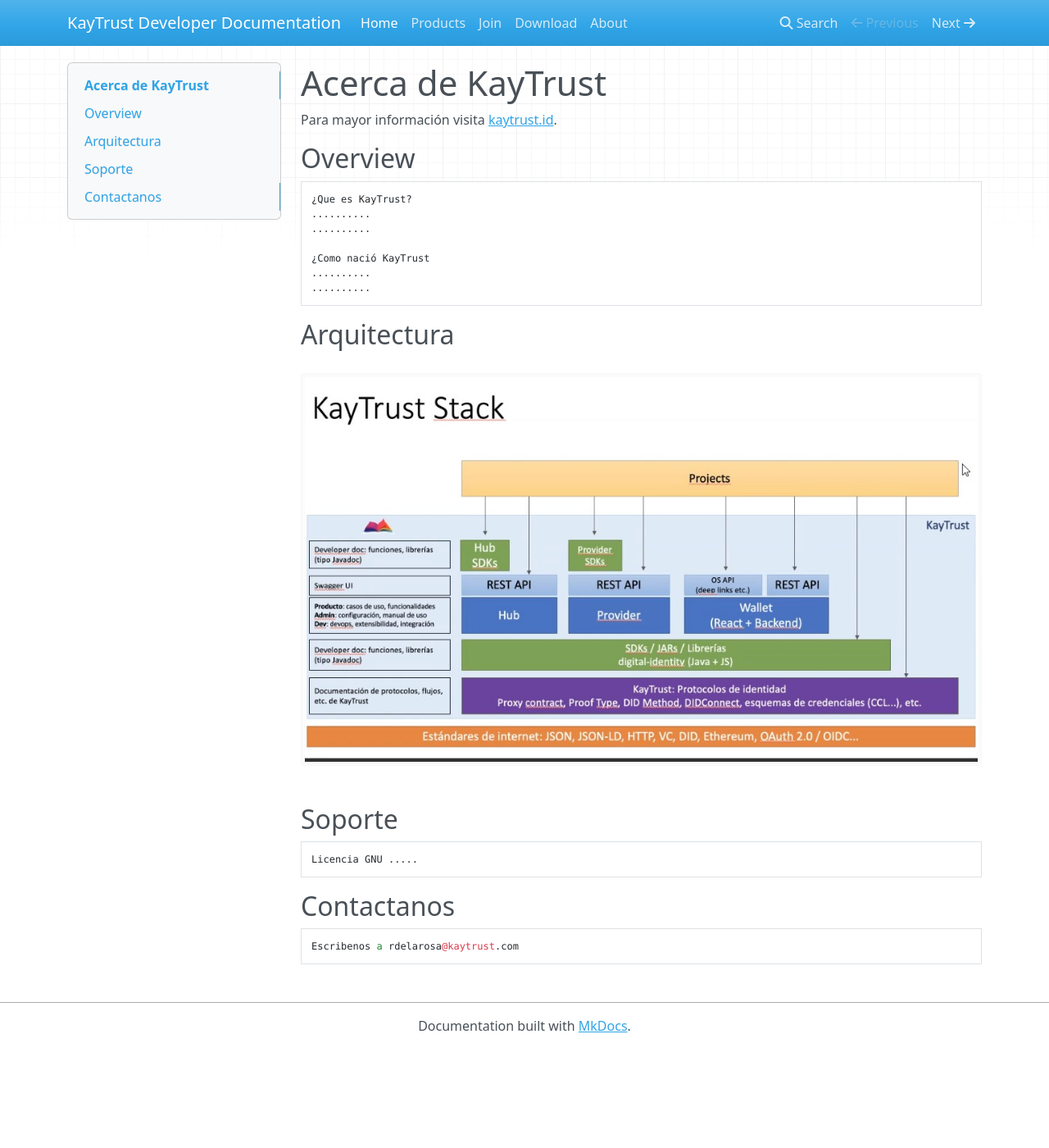
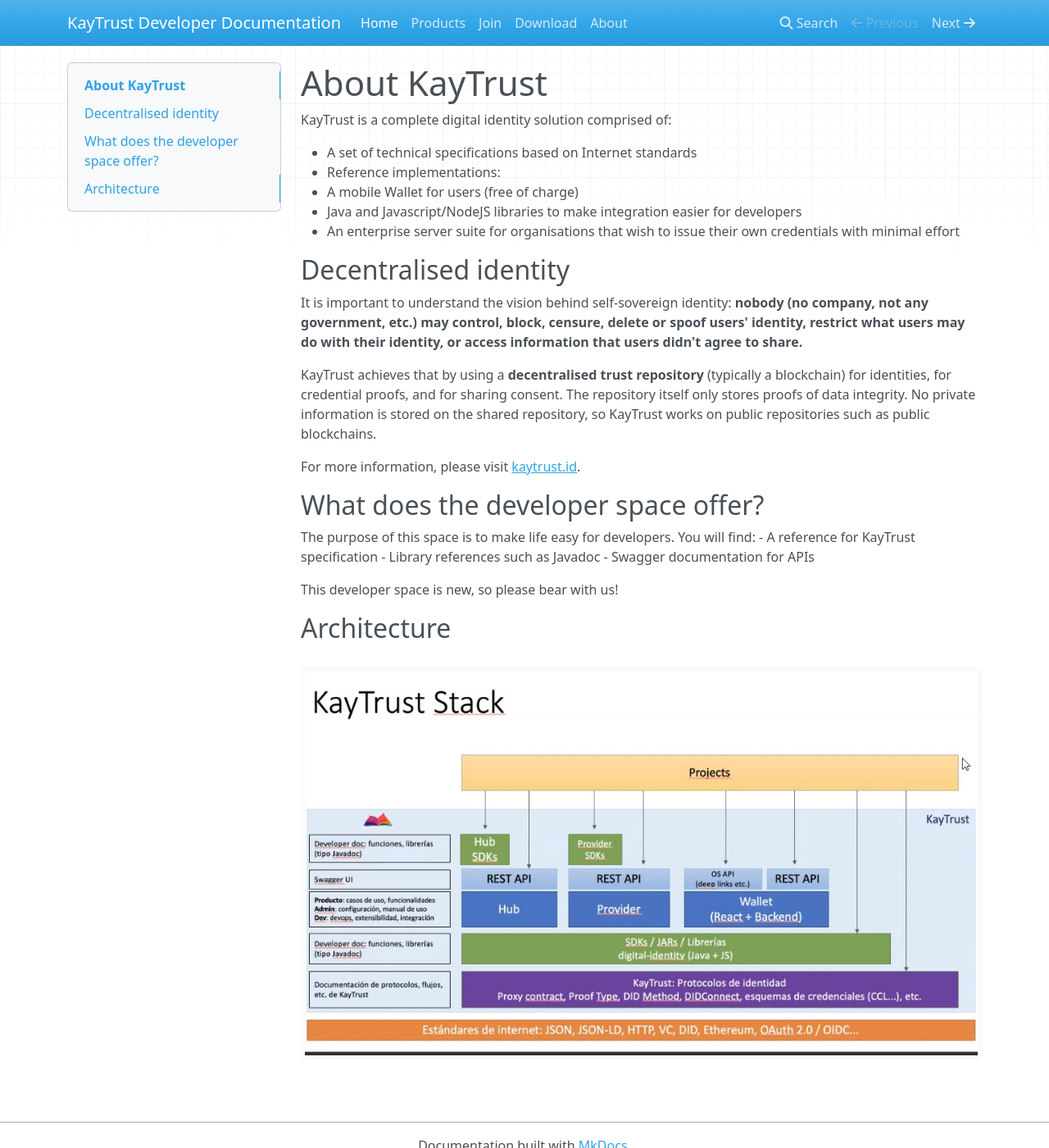
Before and after one commit to KayTrust/kaytrust.github.io, an MkDocs documentation site: the page built from docs/index.md, in a window 1280 px wide and 1400 px high. Shown: the whole window at 82% size. Built offline with MkDocs 1.6.1, drawn with Linux system fonts in a browser that asks for light colours; nearby versions of some CDN libraries.

Commit message:
Updated index

```diff
--- a/docs/index.md
+++ b/docs/index.md
@@ -1,25 +1,30 @@
-# Acerca de KayTrust
+# About KayTrust
 
-Para mayor información visita  [kaytrust.id](https://www.kaytrust.id/).
+KayTrust is a complete digital identity solution comprised of:
 
-## Overview
+- A set of technical specifications based on Internet standards
+- Reference implementations:
+  - A mobile Wallet for users (free of charge)
+  - Java and Javascript/NodeJS libraries to make integration easier for developers
+  - An enterprise server suite for organisations that wish to issue their own credentials with minimal effort
 
-    ¿Que es KayTrust?
-	..........
-	..........
+## Decentralised identity
 
-    ¿Como nació KayTrust
-	..........
-	..........
+It is important to understand the vision behind self-sovereign identity: **nobody (no company, not any government, etc.) may control, block, censure, delete or spoof users' identity, restrict what users may do with their identity, or access information that users didn't agree to share.**
 
-## Arquitectura
+KayTrust achieves that by using a **decentralised trust repository** (typically a blockchain) for identities, for credential proofs, and for sharing consent. The repository itself only stores proofs of data integrity. No private information is stored on the shared repository, so KayTrust works on public repositories such as public blockchains.
+
+For more information, please visit [kaytrust.id](https://www.kaytrust.id/).
+
+## What does the developer space offer?
+
+The purpose of this space is to make life easy for developers. You will find:
+- A reference for KayTrust specification
+- Library references such as Javadoc
+- Swagger documentation for APIs
+
+This developer space is new, so please bear with us!
+
+## Architecture
 
 [![](./images/grafico.jpg)]()
-
-## Soporte
-
-    Licencia GNU .....
-
-## Contactanos
-
-    Escribenos a rdelarosa@kaytrust.com
```
